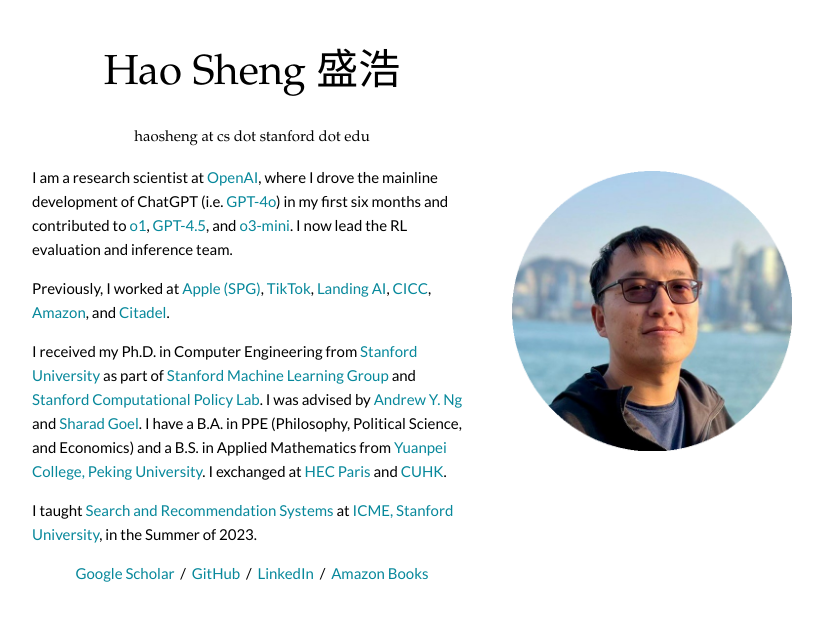
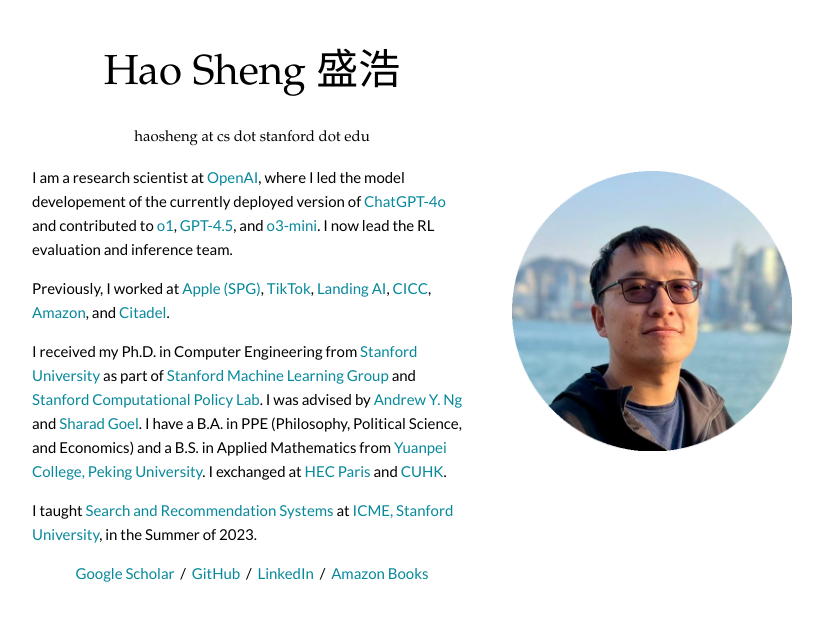
Before and after one commit to haossr/haossr.github.io, a Jekyll site: the page built from _posts/2016-06-07-cs231a.markdown, in a window 1280 px wide. Shown: the top 621 px of the page, without its empty margins (228-1051 px from the left). Built offline with Jekyll 4.4.1, drawn with Linux system fonts in a browser that asks for light colours.

Commit message:
update bio

```diff
--- a/_includes/bio.html
+++ b/_includes/bio.html
@@ -1,5 +1,5 @@
 <p>
-I am a research scientist at <a href="https://openai.com/">OpenAI</a>, where I drove the mainline development of ChatGPT (i.e. <a href="https://openai.com/index/gpt-4o-system-card/">GPT-4o</a>) in my first six months and contributed to <a href="https://openai.com/openai-o1-contributions/#:~:text=Hao%20Sheng">o1</a>, <a href="https://openai.com/index/introducing-gpt-4-5/#:~:text=Hao%20Sheng">GPT-4.5</a>, and <a href="https://openai.com/index/openai-o3-mini/#:~:text=Hao%20Sheng">o3-mini</a>. I now lead the RL evaluation and inference team.
+I am a research scientist at <a href="https://openai.com/">OpenAI</a>, where I led the model developement of the currently deployed version of <a href="https://openai.com/index/gpt-4o-system-card/">ChatGPT-4o</a> and contributed to <a href="https://openai.com/openai-o1-contributions/#:~:text=Hao%20Sheng">o1</a>, <a href="https://openai.com/index/introducing-gpt-4-5/#:~:text=Hao%20Sheng">GPT-4.5</a>, and <a href="https://openai.com/index/openai-o3-mini/#:~:text=Hao%20Sheng">o3-mini</a>. I now lead the RL evaluation and inference team.
 </p>
 
 <p>
```
